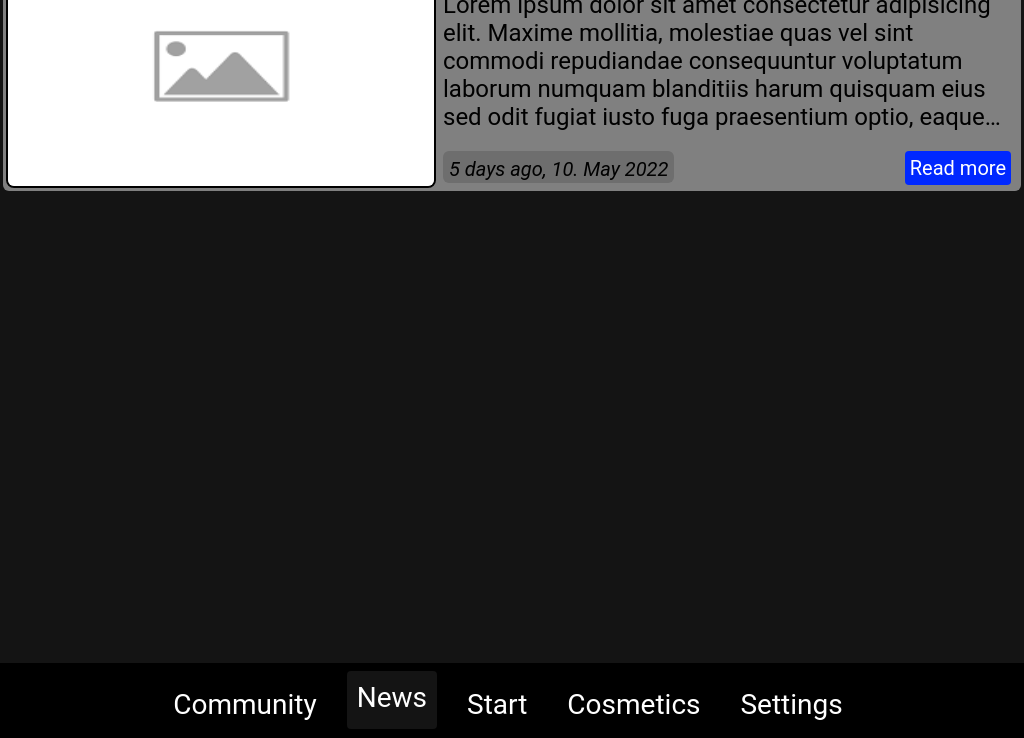
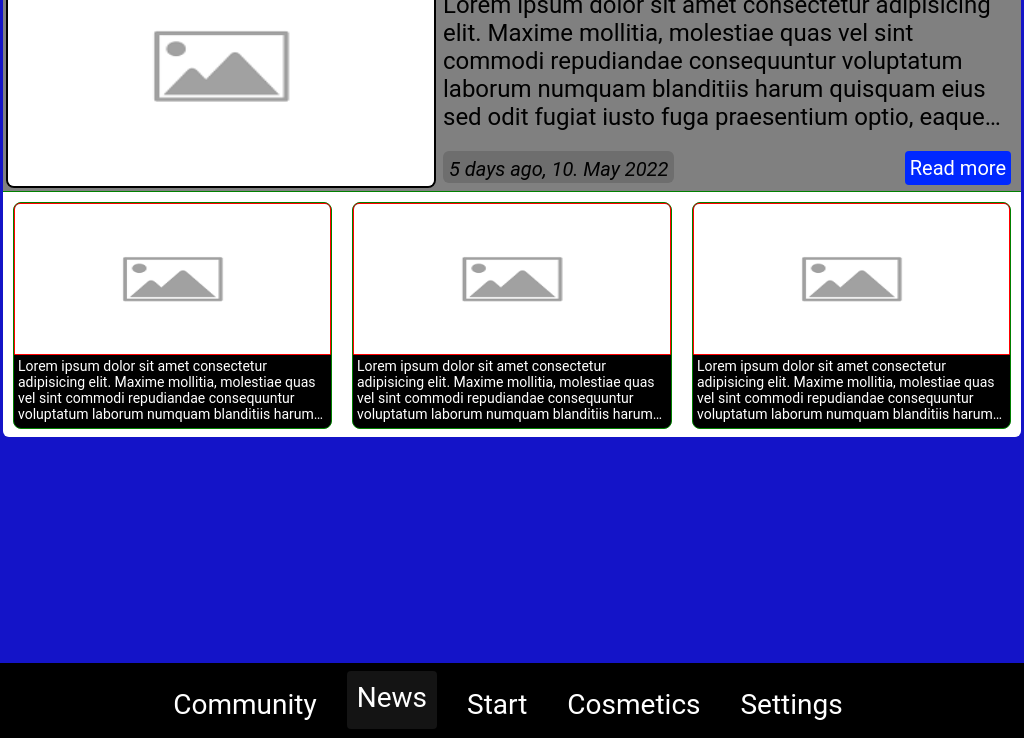
Before and after one commit to EwanFabiani/TechClient-Launcher, an Electron app: page src/windows/news/index.html in a window 1024 px wide. Shown: the part 62-800 px from the top of the page. Drawn offline with Linux system fonts and the light colour scheme; files whose address does not match are found by name.

Commit message:
Updated News Section

```diff
--- a/src/menu.css
+++ b/src/menu.css
@@ -68,11 +68,11 @@
     cursor: pointer;
 }
 
-#loadAnimation {
-    animation: removeHover 0.2s forwards;
+#current {
+    animation: currentAnimation 0.2s forwards;
 }
 
-@keyframes removeHover {
+@keyframes currentAnimation {
     0% {
         background-color: rgb(20, 20, 20);
         bottom: 5px;
@@ -80,8 +80,8 @@
     }
     50% {
         background-color: rgb(20, 20, 20);
-        bottom: 5px;
-        padding-bottom: 5px;
+        bottom: 0px;
+        padding-bottom: 15px;
     }
     100% {
         background-color: rgb(20, 20, 20);
--- a/src/windows/news/index.html
+++ b/src/windows/news/index.html
@@ -29,12 +29,30 @@
           <p>Read more</p>
         </div>
 
+    </div>
+
+    <div class="nextNewsWrapper">
+
+      <div class="nextNews">
+        <img src="../../assets/placeholder.png" class="nextNewsImage"></img>
+        <div class="nextNewsText"> Lorem ipsum dolor sit amet consectetur adipisicing elit. Maxime mollitia, molestiae quas vel sint commodi repudiandae consequuntur voluptatum laborum numquam blanditiis harum quisquam eius sed odit fugiat iusto fuga praesentium optio. </div>
+      </div>
+
+      <div class="nextNews">
+        <img src="../../assets/placeholder.png" class="nextNewsImage" style="width: 316px;"></img>
+        <div class="nextNewsText"> Lorem ipsum dolor sit amet consectetur adipisicing elit. Maxime mollitia, molestiae quas vel sint commodi repudiandae consequuntur voluptatum laborum numquam blanditiis harum quisquam eius sed odit fugiat iusto fuga praesentium optio. </div>
+      </div>
+
+      <div class="nextNews">
+        <img src="../../assets/placeholder.png" class="nextNewsImage"></img>
+        <div class="nextNewsText"> Lorem ipsum dolor sit amet consectetur adipisicing elit. Maxime mollitia, molestiae quas vel sint commodi repudiandae consequuntur voluptatum laborum numquam blanditiis harum quisquam eius sed odit fugiat iusto fuga praesentium optio. </div>
+      </div>
 
     </div>
 
     <div class="menu">
       <a href="../community/index.html" class="menuitem" draggable="false">Community</a>
-      <a href="#" class="menuitem" id="loadAnimation" draggable="false">News</a>
+      <a href="#" class="menuitem" id="current" draggable="false">News</a>
       <a href="../start/index.html" class="menuitem" draggable="false">Start</a>
       <a href="../cosmetics/index.html" class="menuitem" draggable="false">Cosmetics</a>
       <a href="../settings/index.html" class="menuitem" draggable="false">Settings</a>
--- a/src/windows/news/styles.css
+++ b/src/windows/news/styles.css
@@ -2,7 +2,8 @@
     position: relative;
     font-size: 24px;
     background-color: gray;
-    border-radius: 6px;
+    border-top-left-radius: 6px;
+    border-top-right-radius: 6px;
     margin: -5px;
 }
 
@@ -83,10 +84,59 @@
     border-radius: 6px;
 }
 
-.news {
-    position: relative
+.nextNewsWrapper {
+    margin-top: 5px;
+    background-color: white;
+    height: 245px;
+    border-bottom-left-radius: 6px;
+    border-bottom-right-radius: 6px;
+    width: calc(100% + 10px);
+    margin-left: -5px;
+    border-top: 1px solid green;
+    justify-content: center;
+    display: flex;
+}
+
+.nextNews {
+    position: relative;
+    background-color: black;
+    height: 225px;
+    width: 350px;
+    margin: 10px;
+    font-size: 14px;
+    border-radius: 8px;
+    justify-content: center;
+    border: 1px solid green;
+    transition-duration: 0.2s;
+}
+
+.nextNews:hover {
+    cursor: pointer;
+    transform: scale(1.05);
+    border-radius: 8px;
+}
+
+.nextNewsImage {
+    height: 150px;
+    width: 315px;
+    border-top-left-radius: 6px;
+    border-top-right-radius: 6px;
+    border: 1px solid red;
+}
+
+.nextNewsText {
+    position: absolute;
+    width: 310px;
+    height: 65px;
+    left: 4px;
+    color: white;
+    display: -webkit-box;
+    -webkit-line-clamp: 4;
+    -webkit-box-orient: vertical;
+    overflow: hidden;
+    overflow-wrap: break-word;
 }
 
 body {
-    background-color: rgb(20, 20, 20);
+    background-color: rgb(20, 20, 200);
 }
```
Also changed, not shown: src/windows/cosmetics/index.html (+1 -1 lines), src/windows/settings/index.html (+1 -1 lines), src/windows/start/index.html (+1 -1 lines).
